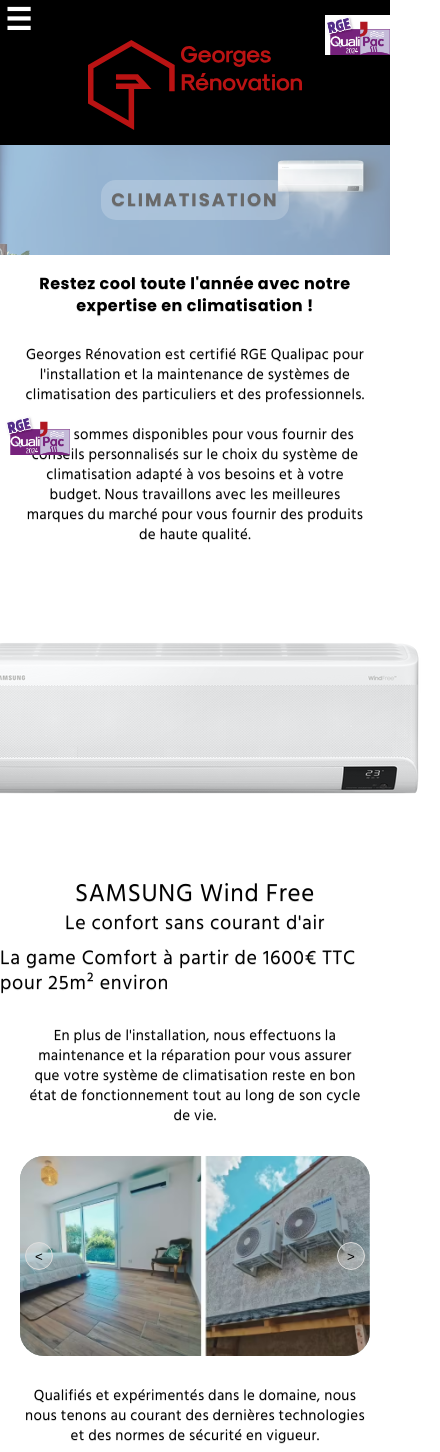
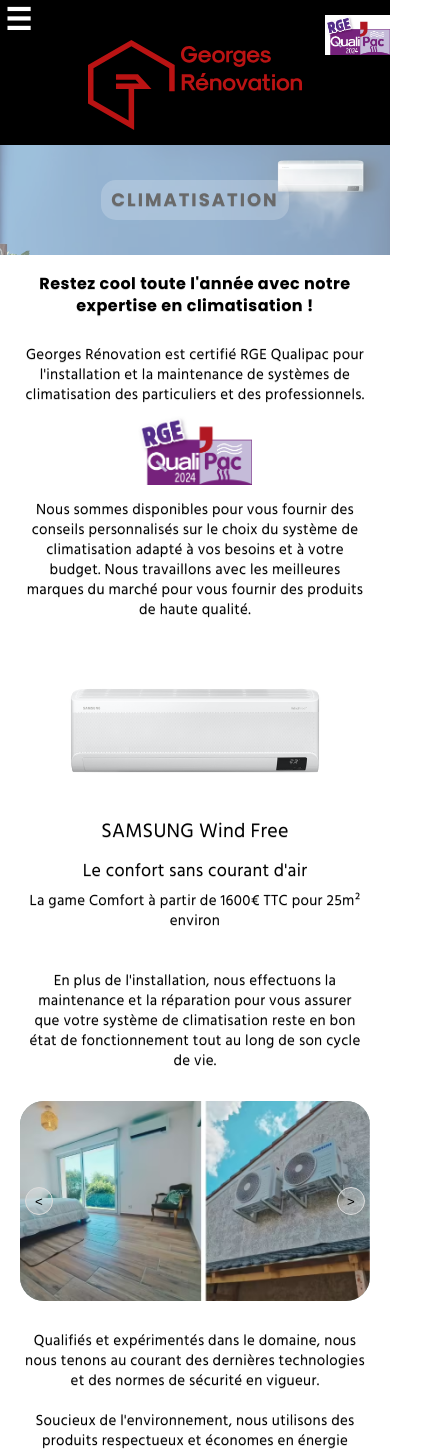
Before and after one commit to Soni-S31/georges-renovation, a React (Create React App) app: page /Climatisation in a window 390 px wide. Shown: the top 1452 px of the page, 440 px wide, since content can reach past the window. Built offline with nearby package versions, Linux system fonts and the light colour scheme.

Commit message:
modif clim et rge

```diff
--- a/src/pages/Climatisation/Climatisation.css
+++ b/src/pages/Climatisation/Climatisation.css
@@ -1,7 +1,9 @@
 /********** Desktop ************/
-.logo_RGE{
+.logo_RGE_clim{
+  display: flex;
   justify-content: center;
   margin-bottom: 5px;
+  height: 70px;
 }
 .content_clim{
   display: flex;
@@ -12,7 +14,7 @@
 }
 .clim_samsung_tittle{
   font-size: 25px;
-  padding: Opx 0px 15px 0px;
+  padding: 0px 0px 15px 0px;
 }
 .clim_samsung {
   font-size: 20px;
@@ -27,12 +29,47 @@
   @media (max-width: 992px) {
     .content_clim{
       line-height:25px ;
-  }
+  }}
 /************* Mobile *******************/
 @media (max-width: 768px) {
+    .clim_samsung_img{
+      width: 80%;
+    }
+  .content_clim {
+    font-size: 18px;
+    letter-spacing: 0.03em;
+    line-height: 25px;
+    padding: 20px 40px;
+}
+.clim_samsung_tittle{
+  font-size: 22px;
+}
+.clim_samsung{
+  font-size: 20px;
+}
+.clim_samsung_price{
+  text-align: center;
+  font-size: 18px;
+}
 
 }
 /**********450px*/
 @media (max-width: 450px) {
-
-}}
+  .content_clim {
+    text-align: center;
+    font-size: 15px;
+    letter-spacing: 0.02em;
+    line-height: inherit;
+    padding: 10px 25px;
+}
+.clim_samsung_tittle{
+  font-size: 20px;
+}
+.clim_samsung{
+  font-size: 18px;
+}
+.clim_samsung_price{
+  text-align: center;
+  font-size: 15px;
+}
+}
--- a/src/pages/Climatisation/index.jsx
+++ b/src/pages/Climatisation/index.jsx
@@ -40,7 +40,7 @@
         <div className='content_intro'>
        Georges Rénovation est certifié RGE Qualipac pour l'installation et la maintenance de systèmes de climatisation des particuliers et des professionnels.
           </div>
-          <Link className="logo_RGE" to="https://www.qualit-enr.org/entreprises/georges-renovation/">
+          <Link className="logo_RGE_clim" to="https://www.qualit-enr.org/entreprises/georges-renovation/">
         <img
           src={RGE}
           alt="logo RGE Qualipac"
@@ -55,7 +55,7 @@
               />
             <div className='clim_samsung_tittle'>SAMSUNG Wind Free</div>
             <div className='clim_samsung'>Le confort sans courant d'air</div>
-            <div className='clim_samsung_price'>La game Comfort à partir de 1600€ TTC pour 25m² environ </div>
+            <div className='clim_samsung_price'>La game Comfort à partir de 1600€ TTC pour 25m² environ</div>
 
           </div>
 
--- a/src/pages/Home/index.jsx
+++ b/src/pages/Home/index.jsx
@@ -5,6 +5,7 @@
 //import Plombier from '../../assets/plombier.avif'
 import Clim from '../../assets/climatisation.avif'
 import carousel1 from '../../assets/sdbcarousel0.avif'
+import Clim5 from '../../assets/clim/climsamsung.avif'
 import Carousel2 from '../../assets/sdbcarousel1.avif'
 import Carousel3 from '../../assets/sdbcarousel2.avif'
 import Carousel5 from '../../assets/saloncarousel1.avif'
@@ -25,8 +26,16 @@
             src={carousel1}
             alt="salle d'eau blanche robinetterie noire"
           />
-          <div className="text-animation ">Rénovation intérieure<br />
+          <div className="text-animation ">Climatisation & Rénovation intérieure<br />
           sur Toulouse et ses environs</div>
+        </div>
+        <div className="carousel-image">
+          <img
+            className="carousel_img"
+            src={Clim5}
+            alt="chambre rénovée parquet bois avec climatisation réversible samsung wind free "
+          />
+          <div className="text-animation">Climatisation & Rénovation intérieure</div>
         </div>
         <div className="carousel-image">
           <img
@@ -58,9 +67,7 @@
         <section className="intro">
         <div className="content_intro">
           Bienvenue sur notre site ! <br />
-          <br/>Artisans spécialistes du second oeuvre, nous sommes fiers de vous présenter notre entreprise spécialisée dans la climatisation et la rénovation intérieure.
-            Nous sommes passionnés par notre métier et nous mettons tout notre savoir-faire et notre expérience à votre disposition pour vous accompagner dans vos projets de rénovation.
-            <br/>Nous intervenons sur Toulouse et ses environs.
+          <br/>Artisans spécialisés dans la climatisation et la rénovation intérieure, nous sommes passionnés par notre métier et nous mettons tout notre savoir-faire et notre expérience à votre disposition pour vous accompagner dans vos projets.
           </div>
           <div className="container">
             <div className="card">
@@ -97,7 +104,7 @@
               <div className="face face2">
                 <div className="content">
                   <p>
-                    Artisan certifié RGE, nous installons et assurons la maintenance
+                    Artisans certifiés RGE, nous installons et assurons la maintenance
                     de climatisation.{' '}
                   </p>
                   <a href="/Climatisation">Climatisation</a>
```
